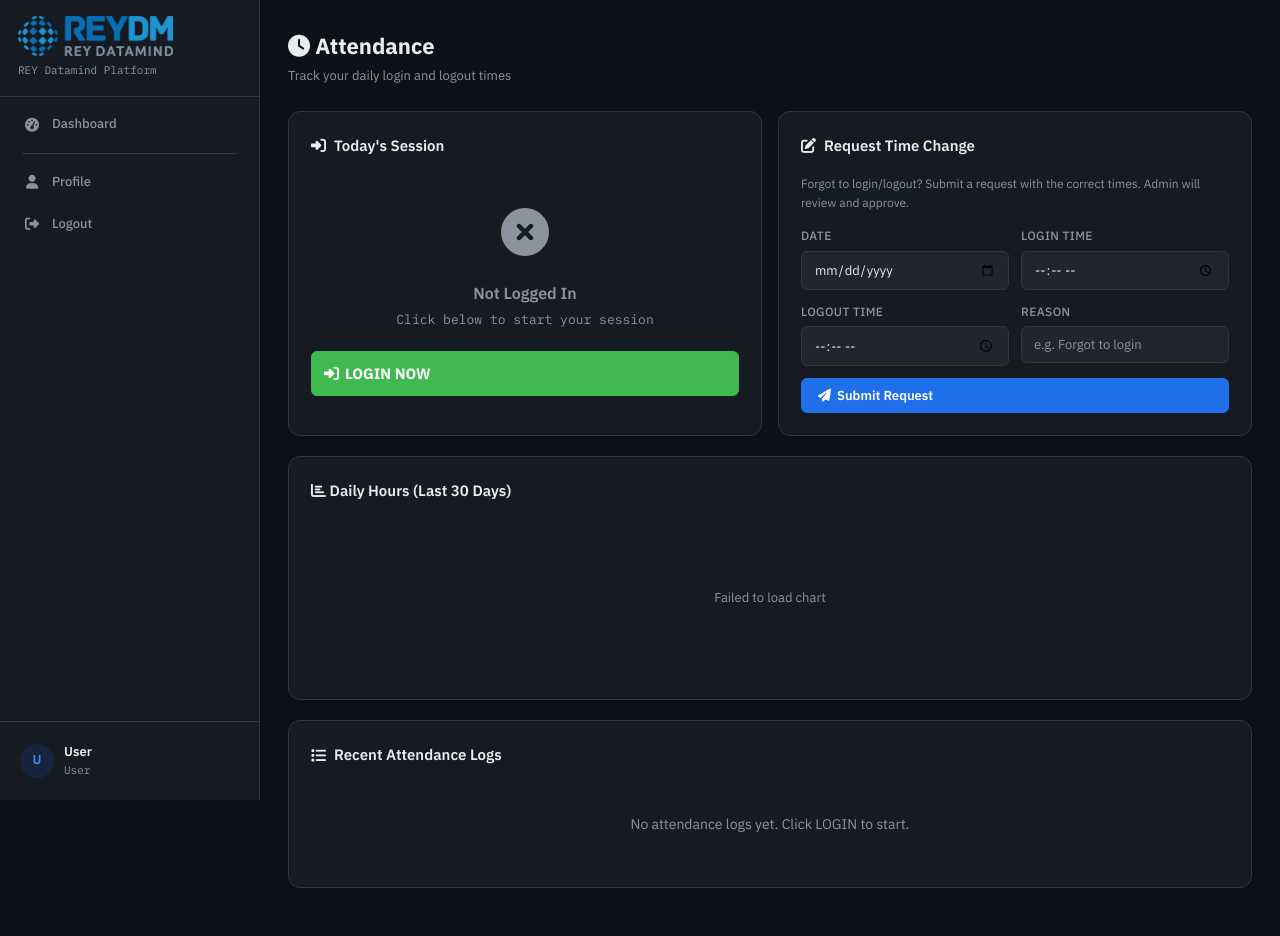
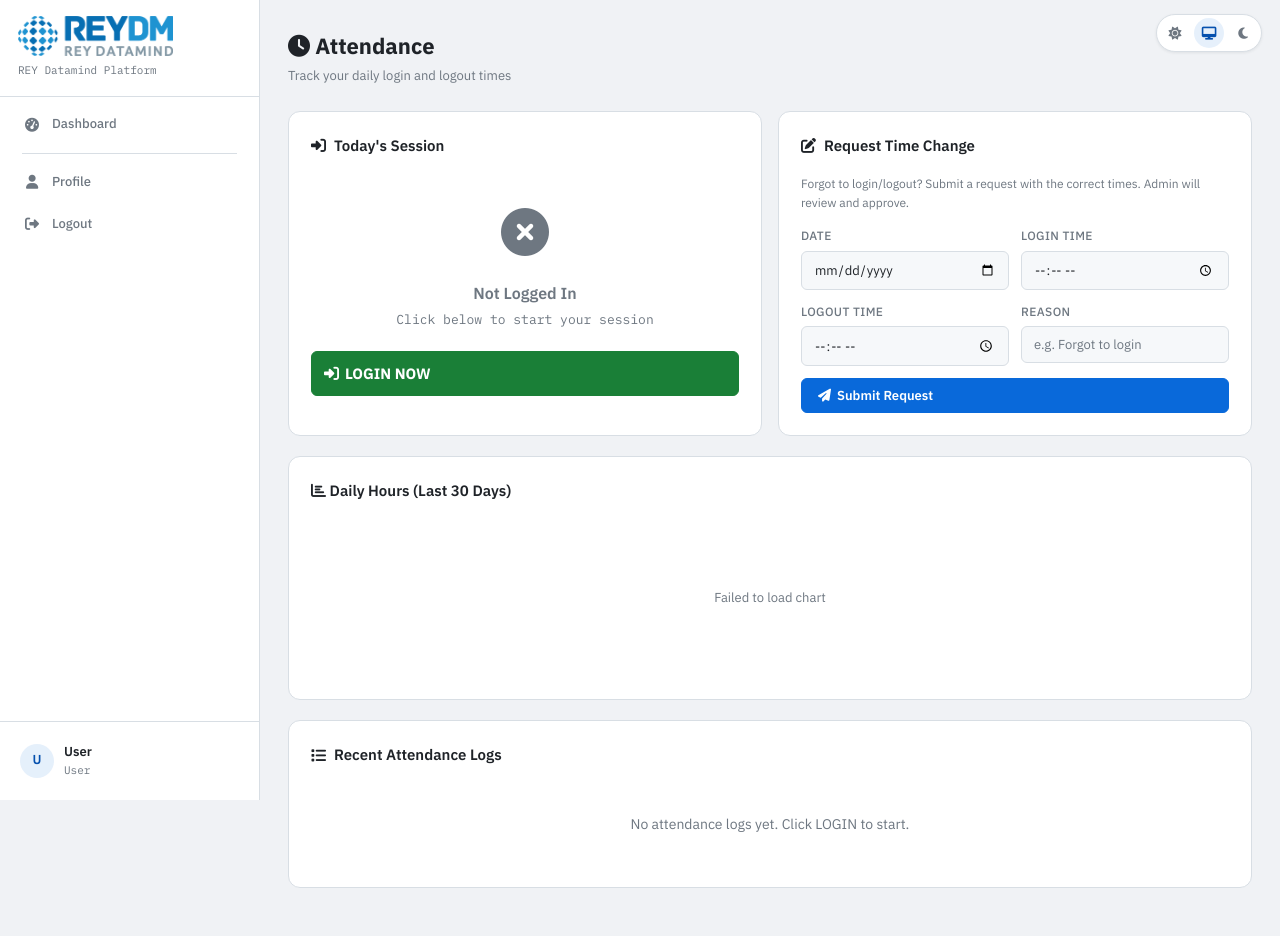
Before and after one commit to reydmdeveloper/Reminder, a Flask app: template templates/attendance.html in a window 1280 px wide. Run offline with Flask 3, Linux system fonts and the light colour scheme; the template is opened without the code that fills it, so the values that code supplies are empty.

Commit message:
Add files via upload

```diff
--- a/templates/app_base.html
+++ b/templates/app_base.html
@@ -2,6 +2,19 @@
 {% block body %}
 <button class="mobile-toggle"><i class="fa-solid fa-bars"></i></button>
 <div class="sidebar-overlay"></div>
+
+<!-- Theme Toggle (top-right) -->
+<div class="theme-toggle-wrap" id="themeToggle">
+    <button onclick="setTheme('light')" id="themeLight" title="Light">
+        <i class="fa-solid fa-sun"></i>
+    </button>
+    <button onclick="setTheme('system')" id="themeSystem" title="System">
+        <i class="fa-solid fa-desktop"></i>
+    </button>
+    <button onclick="setTheme('dark')" id="themeDark" title="Dark">
+        <i class="fa-solid fa-moon"></i>
+    </button>
+</div>
 
 <div class="app-wrapper">
     <!-- Sidebar -->
@@ -14,7 +27,6 @@
         </div>
 
         <nav class="sidebar-nav">
-            <!-- Dashboard always visible -->
             <a href="{{ url_for('dashboard') }}"
                class="{% if request.endpoint == 'dashboard' %}active{% endif %}">
                 <span class="nav-icon"><i class="fa-solid fa-gauge-high"></i></span>
@@ -26,7 +38,6 @@
             <div class="sidebar-section-label">Tools</div>
             {% endif %}
 
-            <!-- Dynamic tool links – only show tools assigned to this user -->
             {% for tool in user_tools %}
                 {% if tool.key == 'reminder' %}
                 <a href="{{ url_for('add_reminder') }}"
@@ -139,25 +150,48 @@
     </main>
 </div>
 
-<!-- Chat unread badge updater -->
+<!-- Theme Switcher -->
+<script>
+function setTheme(mode) {
+    localStorage.setItem('reydm-theme', mode);
+    applyTheme(mode);
+    updateThemeButtons(mode);
+}
+function applyTheme(mode) {
+    var isDark;
+    if (mode === 'dark') isDark = true;
+    else if (mode === 'light') isDark = false;
+    else isDark = window.matchMedia('(prefers-color-scheme: dark)').matches;
+    document.documentElement.setAttribute('data-theme', isDark ? 'dark' : 'light');
+}
+function updateThemeButtons(mode) {
+    document.getElementById('themeLight').classList.toggle('active', mode === 'light');
+    document.getElementById('themeSystem').classList.toggle('active', mode === 'system');
+    document.getElementById('themeDark').classList.toggle('active', mode === 'dark');
+}
+(function() {
+    var saved = localStorage.getItem('reydm-theme') || 'system';
+    applyTheme(saved);
+    updateThemeButtons(saved);
+    window.matchMedia('(prefers-color-scheme: dark)').addEventListener('change', function() {
+        if ((localStorage.getItem('reydm-theme') || 'system') === 'system') applyTheme('system');
+    });
+})();
+</script>
+
+<!-- Chat unread badge -->
 <script>
 (function() {
-    const badge = document.getElementById('chatUnreadBadge');
+    var badge = document.getElementById('chatUnreadBadge');
     if (!badge) return;
-
     async function updateUnread() {
         try {
-            const res = await fetch('/api/chat/unread-total');
-            const data = await res.json();
-            if (data.unread > 0) {
-                badge.textContent = data.unread > 99 ? '99+' : data.unread;
-                badge.style.display = 'inline-block';
-            } else {
-                badge.style.display = 'none';
-            }
+            var res = await fetch('/api/chat/unread-total');
+            var data = await res.json();
+            if (data.unread > 0) { badge.textContent = data.unread > 99 ? '99+' : data.unread; badge.style.display = 'inline-block'; }
+            else { badge.style.display = 'none'; }
         } catch (e) {}
     }
-
     updateUnread();
     setInterval(updateUnread, 10000);
 })();
--- a/templates/base.html
+++ b/templates/base.html
@@ -6,6 +6,14 @@
     <title>{% block title %}REYDM{% endblock %}</title>
     <link rel="stylesheet" href="{{ url_for('static', filename='css/style.css') }}">
     <link rel="stylesheet" href="https://cdnjs.cloudflare.com/ajax/libs/font-awesome/6.5.1/css/all.min.css">
+    <!-- Theme init: runs before body paint to prevent flash -->
+    <script>
+    (function(){
+        var saved = localStorage.getItem('reydm-theme') || 'system';
+        var dark = saved === 'dark' || (saved === 'system' && window.matchMedia('(prefers-color-scheme: dark)').matches);
+        document.documentElement.setAttribute('data-theme', dark ? 'dark' : 'light');
+    })();
+    </script>
     {% block head %}{% endblock %}
 </head>
 <body>
```
